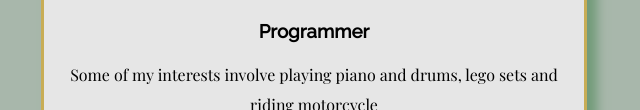
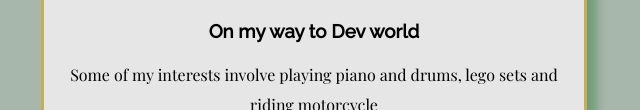
Before and after one commit to brian-corpas/profile, a plain HTML site: page index.html in a window 1280 px wide. Shown: the part 293-403 px from the top of the page, without its empty margins (326-966 px from the left). Drawn offline with nearby package versions, Linux system fonts and the light colour scheme.

Commit message:
grammar and job title solved

```diff
--- a/index.html
+++ b/index.html
@@ -14,7 +14,7 @@
      <div class="card">
        <h1>Hello, I'm Brian</h1>
        <img src="images/FB_pic.jpg" alt="self pic" id="pic">
-       <h3>Programmer</h3>
+       <h3>On my way to Dev world</h3>
        <p>Some of my interests involve playing piano and drums, lego sets and riding motorcycle </p>
        <button type="button" id="btn">Click me</button>
      </div>
```
